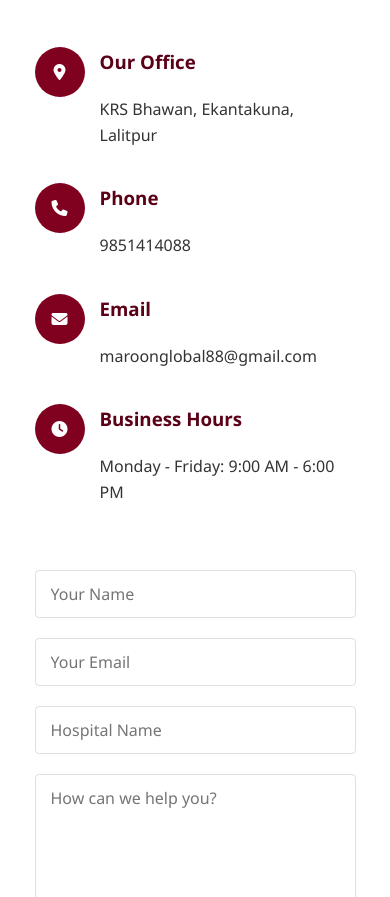
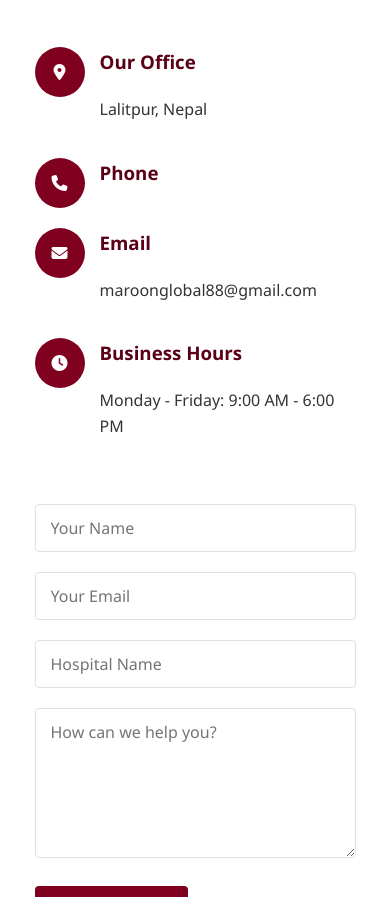
Before and after one commit to maroon-global-888/maroon-web, a plain HTML site: page index.html in a window 390 px wide. Shown: the part 6371-7268 px from the top of the page. Drawn offline with Linux system fonts and the light colour scheme.

Commit message:
Update index.html
changed the address and phone

```diff
--- a/index.html
+++ b/index.html
@@ -768,7 +768,7 @@
                         </div>
                         <div>
                             <h3>Our Office</h3>
-                            <p>KRS Bhawan, Ekantakuna, Lalitpur</p>
+                            <p>Lalitpur, Nepal</p>
                         </div>
                     </div>
                     <div class="contact-item">
@@ -777,7 +777,7 @@
                         </div>
                         <div>
                             <h3>Phone</h3>
-                            <p>9851414088</p>
+                            <p></p>
                         </div>
                     </div>
                     <div class="contact-item">
```
